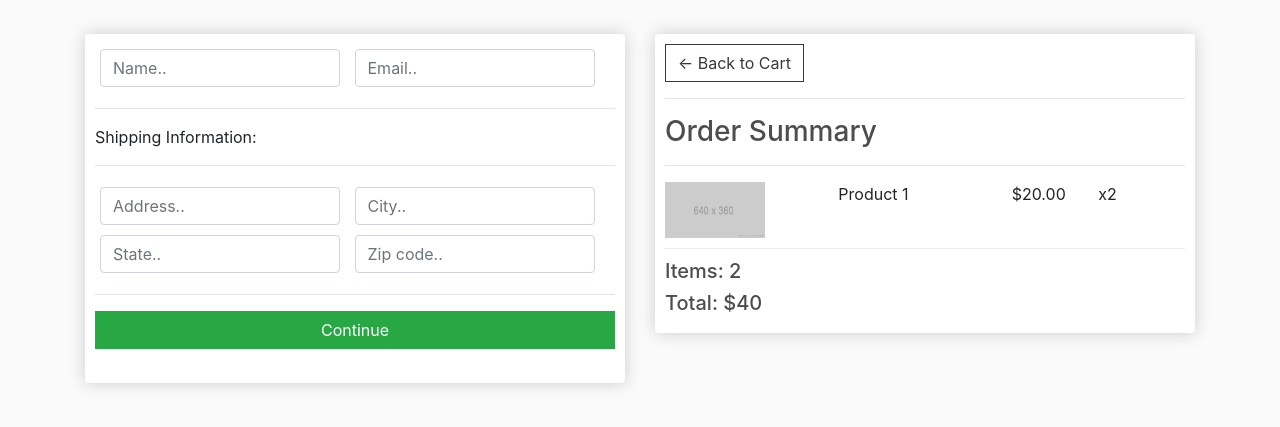
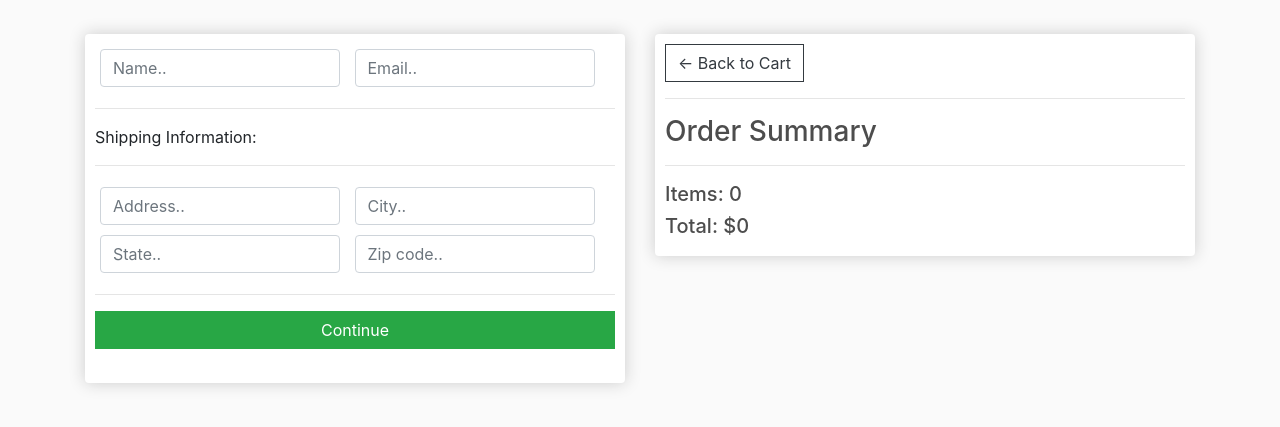
Before and after one commit to Vinimolz/EccomerceMKII, a Django app: page /checkout/ in a window 1280 px wide. Shown: the part 57-484 px from the top of the page. Run offline with Django 4.2, Linux system fonts and the light colour scheme; some libraries are stand-ins or nearby versions.

Commit message:
Finished checkout page render

```diff
--- a/store/templates/store/checkout.html
+++ b/store/templates/store/checkout.html
@@ -47,14 +47,18 @@
                     <hr>
                     <h3>Order Summary</h3>
                     <hr>
+
+                    {% for item in items %}
                     <div class="cart-row">
-                         <div style="flex:2"><img class="row-image" src="{% static 'images/placeholder.png' %}"></div>
-                         <div style="flex:2"><p>Product 1</p></div>
-                         <div style="flex:1"><p>$20.00</p></div>
-                         <div style="flex:1"><p>x2</p></div>
+                         <div style="flex:2"><img class="row-image" src="{{item.product.image_url}}"></div>
+                         <div style="flex:2"><p>{{item.product.name}}</p></div>
+                         <div style="flex:1"><p>${{item.product.price}}</p></div>
+                         <div style="flex:1"><p>x{{item.quantity}}</p></div>
                     </div>
-                    <h5>Items:   2</h5>
-                    <h5>Total:   $40</h5>
+                       {% endfor %}
+
+                    <h5>Items:   {{order.get_cart_items}}</h5>
+                    <h5>Total:   ${{order.get_cart_total}}</h5>
                </div>
 
           </div>
--- a/store/views.py
+++ b/store/views.py
@@ -24,5 +24,17 @@ def cart(request):
     return render(request, 'store/cart.html', context)
 
 def checkout(request):
-    context = {}
+    if request.user.is_authenticated:
+        customer = request.user.customer
+        order, created = Order.objects.get_or_create(customer=customer, complete=False)
+        items = order.orderitems_set.all()
+
+    else:
+        items = []
+        order = {
+            "get_cart_items": 0,
+            "get_cart_total": 0
+        }
+
+    context = {"items": items, "order": order}
     return render(request, 'store/checkout.html', context)
```
